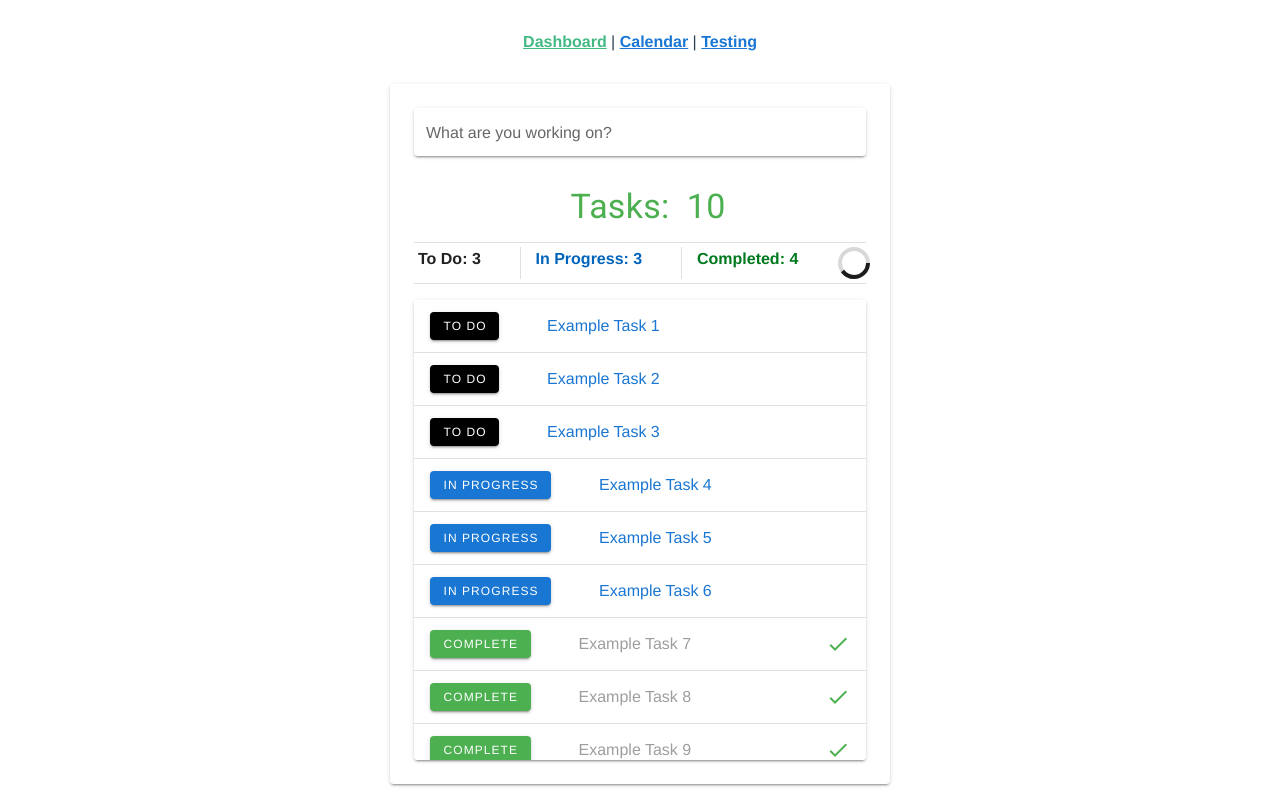
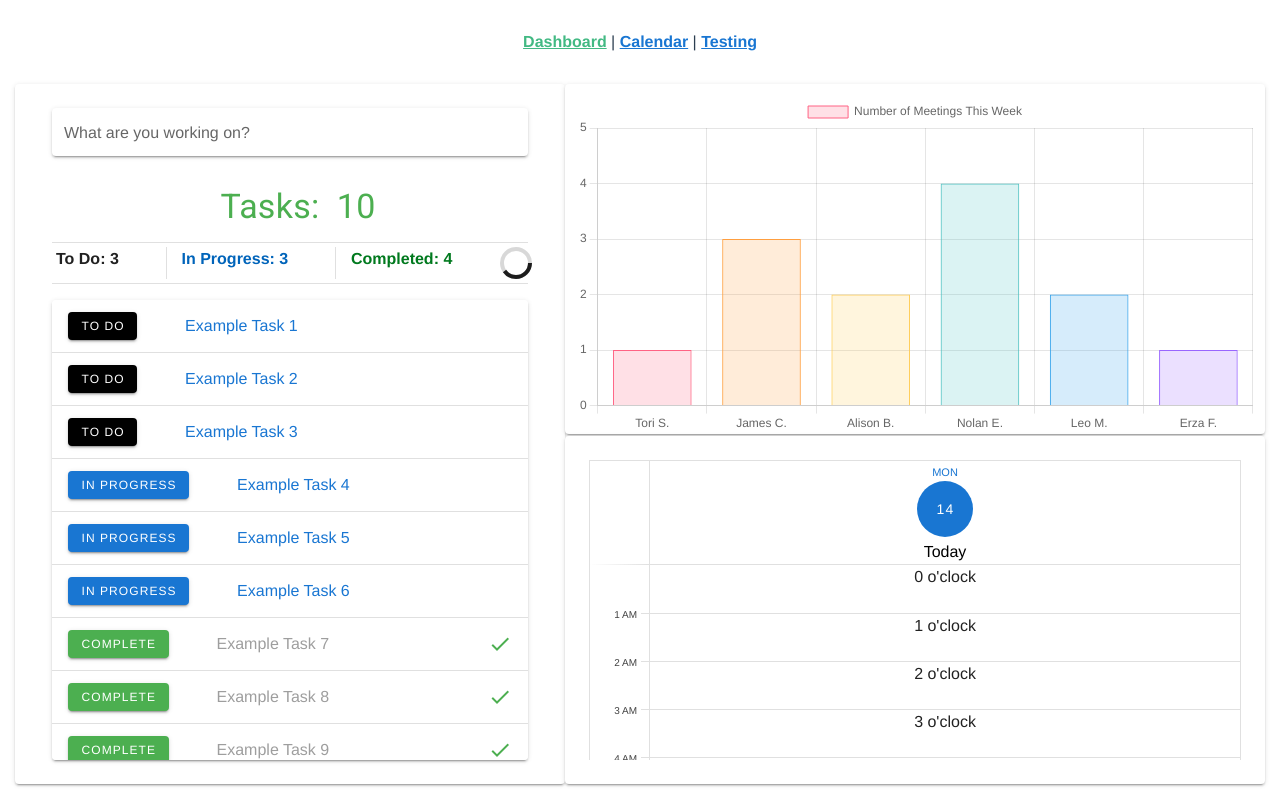
Before and after one commit to cashieeetime/calendar_app, a Vue app: page / in a window 1280 px wide. Built offline with nearby package versions, Linux system fonts and the light colour scheme.

Commit message:
cleaning up interface

```diff
--- a/src/components/DayView.vue
+++ b/src/components/DayView.vue
@@ -4,7 +4,7 @@
   <v-container>
     <v-row>
       <v-col>
-        <v-sheet height="650">
+        <v-sheet height="300">
           <v-calendar
             color="primary"
             type="day"
@@ -13,16 +13,12 @@
               <template
                 v-if="present"
                 class="text-center"
-              >
-                Today
-              </template>
+              > Today </template>
             </template>
             <template v-slot:interval="{ hour }">
               <div
                 class="text-center"
-              >
-                {{ hour }} o'clock
-              </div>
+              >  {{ hour }} o'clock  </div>
             </template>
           </v-calendar>
         </v-sheet>
--- a/src/components/MeetingChart.vue
+++ b/src/components/MeetingChart.vue
@@ -1,9 +1,9 @@
 <template>
-    <Bar
-      id="meeting-counts"
-      :options="chartOptions"
-      :data="chartData"
-    />
+  <Bar
+    id="meeting-counts"
+    :options="chartOptions"
+    :data="chartData"
+  />
 </template>
 
 <script>
@@ -14,17 +14,15 @@ ChartJS.register(Title, Tooltip, Legend, BarElement, CategoryScale, LinearScale)
 
 export default {
   name: 'BarChart',
-  components: {
-    Bar,
-  },
+  components: { Bar },
   data() {
     return {
       chartData: {
         labels: ['Tori S.', 'James C.', 'Alison B.', 'Nolan E.', 'Leo M.', 'Erza F.'],
         datasets: [
           {
-            axis: 'y',
             label: 'Number of Meetings This Week',
+            data: [1, 3, 2, 4, 2, 1],
             backgroundColor: [
               'rgba(255, 99, 132, 0.2)',
               'rgba(255, 159, 64, 0.2)',
@@ -42,11 +40,24 @@ export default {
               'rgb(153, 102, 255)'
             ],
             borderWidth: 1,
-            data: [1, 3, 2, 4, 2, 1],
           }
-        ],
+        ]
       },
 
+      chartOptions: {
+        //indexAxis: 'x',
+        responsive: true,
+        autoPadding: true,
+        scales: {
+          y: {
+            min: 0,
+            max: 5,
+            ticks: {
+              stepSize: 1
+            }
+          },
+        }
+      }
     }
   }
 }
--- a/src/views/DashboardView.vue
+++ b/src/views/DashboardView.vue
@@ -1,22 +1,39 @@
 <template>
-  <div>
-    <div class="d-flex justify-space-around">
-      <v-card width="500" height="700">
+  <div class="d-flex justify-center">
+    <v-card width="550" height="700">
+      <v-container>
+        <to-do-list/>
+      </v-container>
+    </v-card>
+
+    <div class="d-flex flex-column justify-space-between">
+      <v-card width="700" height="350">
         <v-container>
-          <to-do-list/>
+          <meeting-chart/>
+        </v-container>
+      </v-card>
+
+      <v-card width="700">
+        <v-container>
+          <day-view/>
         </v-container>
       </v-card>
     </div>
+
   </div>
 </template>
 
 <script>
 // @ is an alias to /src
 import ToDoList from '@/components/ToDoList.vue'
+import MeetingChart from '@/components/MeetingChart.vue'
+import DayView from '@/components/DayView.vue'
 
 export default {
   name: 'DashboardView',
   components: {
     ToDoList,
-  } }
+    MeetingChart,
+    DayView,
+} }
 </script>
```
